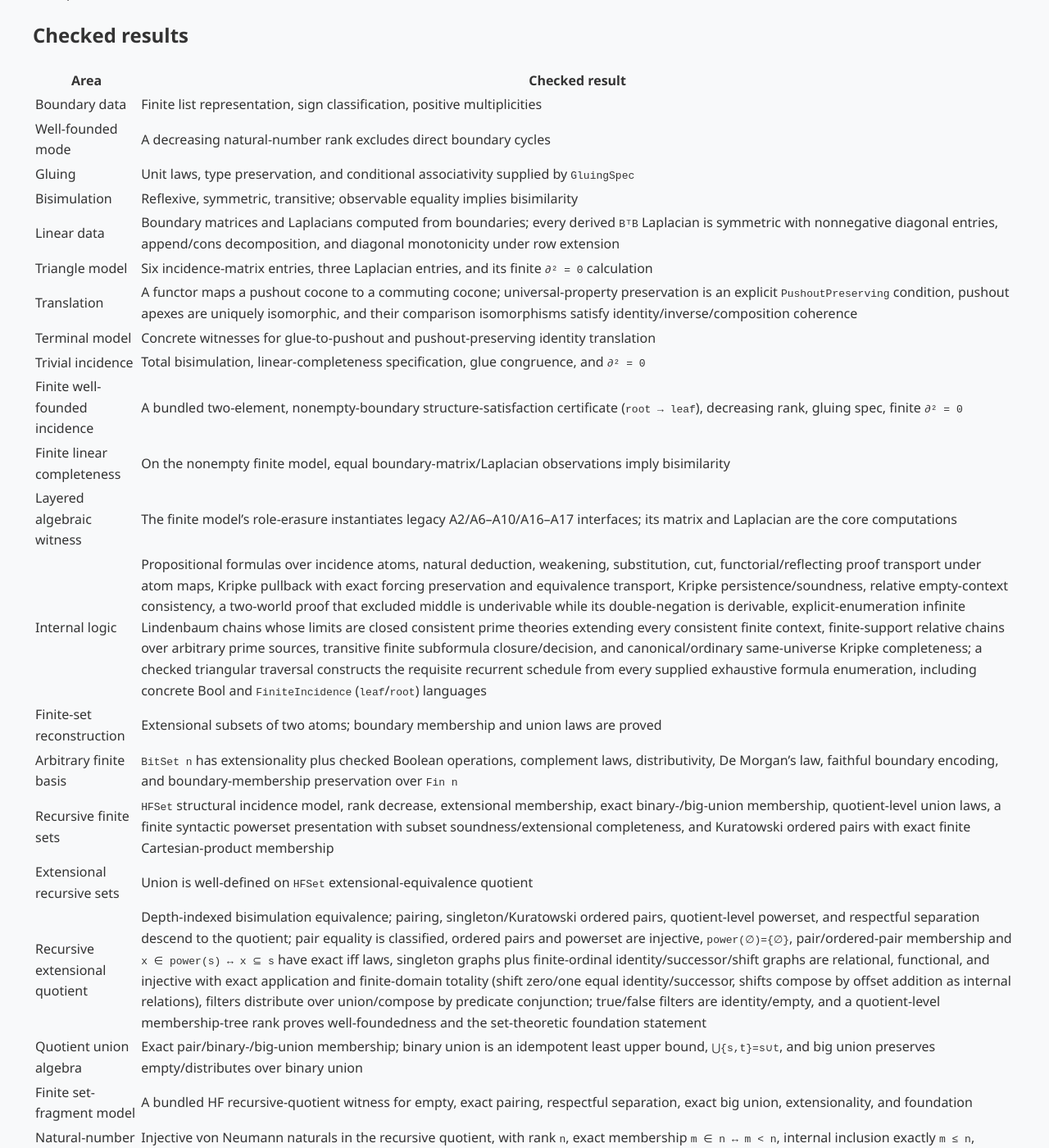
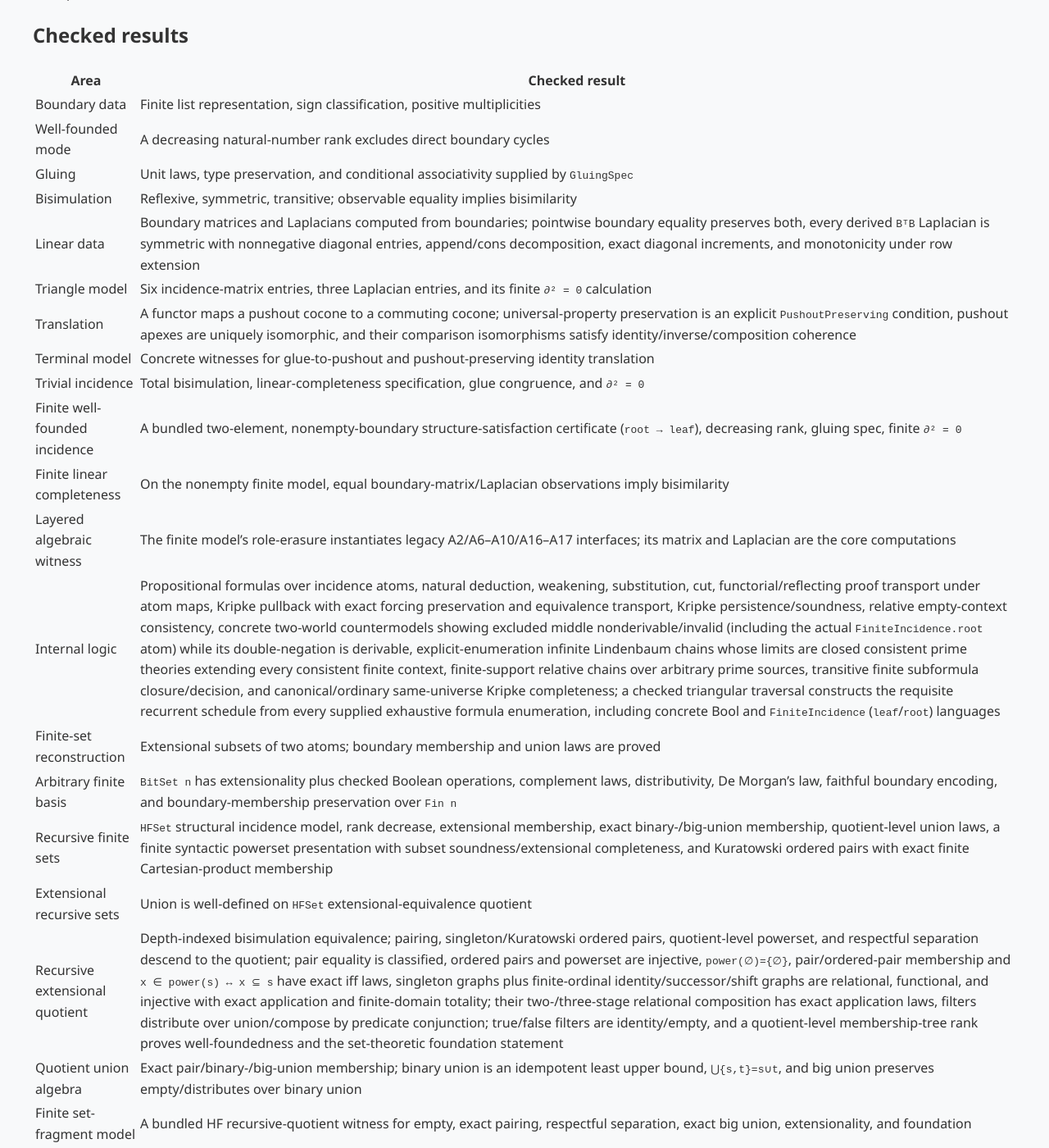
Before and after one commit to com-junkawasaki/inc, a Jekyll site: the page built from docs/verification.md, in a window 1280 px wide and 1400 px high, scrolled down 438 px. Shown: the whole window at 82% size. Built offline with Jekyll 4.4.1, drawn with Linux system fonts in a browser that asks for light colours.

Commit message:
feat(inc): strengthen constructive and linear boundaries

```diff
--- a/docs/verification.md
+++ b/docs/verification.md
@@ -18,7 +18,7 @@ the triangle example.
 | Well-founded mode | A decreasing natural-number rank excludes direct boundary cycles |
 | Gluing | Unit laws, type preservation, and conditional associativity supplied by `GluingSpec` |
 | Bisimulation | Reflexive, symmetric, transitive; observable equality implies bisimilarity |
-| Linear data | Boundary matrices and Laplacians computed from boundaries; every derived `BᵀB` Laplacian is symmetric with nonnegative diagonal entries, append/cons decomposition, and diagonal monotonicity under row extension |
+| Linear data | Boundary matrices and Laplacians computed from boundaries; pointwise boundary equality preserves both, every derived `BᵀB` Laplacian is symmetric with nonnegative diagonal entries, append/cons decomposition, exact diagonal increments, and monotonicity under row extension |
 | Triangle model | Six incidence-matrix entries, three Laplacian entries, and its finite `∂² = 0` calculation |
 | Translation | A functor maps a pushout cocone to a commuting cocone; universal-property preservation is an explicit `PushoutPreserving` condition, pushout apexes are uniquely isomorphic, and their comparison isomorphisms satisfy identity/inverse/composition coherence |
 | Terminal model | Concrete witnesses for glue-to-pushout and pushout-preserving identity translation |
@@ -26,12 +26,12 @@ the triangle example.
 | Finite well-founded incidence | A bundled two-element, nonempty-boundary structure-satisfaction certificate (`root → leaf`), decreasing rank, gluing spec, finite `∂² = 0` |
 | Finite linear completeness | On the nonempty finite model, equal boundary-matrix/Laplacian observations imply bisimilarity |
 | Layered algebraic witness | The finite model's role-erasure instantiates legacy A2/A6–A10/A16–A17 interfaces; its matrix and Laplacian are the core computations |
-| Internal logic | Propositional formulas over incidence atoms, natural deduction, weakening, substitution, cut, functorial/reflecting proof transport under atom maps, Kripke pullback with exact forcing preservation and equivalence transport, Kripke persistence/soundness, relative empty-context consistency, a two-world proof that excluded middle is underivable while its double-negation is derivable, explicit-enumeration infinite Lindenbaum chains whose limits are closed consistent prime theories extending every consistent finite context, finite-support relative chains over arbitrary prime sources, transitive finite subformula closure/decision, and canonical/ordinary same-universe Kripke completeness; a checked triangular traversal constructs the requisite recurrent schedule from every supplied exhaustive formula enumeration, including concrete Bool and `FiniteIncidence` (`leaf`/`root`) languages |
+| Internal logic | Propositional formulas over incidence atoms, natural deduction, weakening, substitution, cut, functorial/reflecting proof transport under atom maps, Kripke pullback with exact forcing preservation and equivalence transport, Kripke persistence/soundness, relative empty-context consistency, concrete two-world countermodels showing excluded middle nonderivable/invalid (including the actual `FiniteIncidence.root` atom) while its double-negation is derivable, explicit-enumeration infinite Lindenbaum chains whose limits are closed consistent prime theories extending every consistent finite context, finite-support relative chains over arbitrary prime sources, transitive finite subformula closure/decision, and canonical/ordinary same-universe Kripke completeness; a checked triangular traversal constructs the requisite recurrent schedule from every supplied exhaustive formula enumeration, including concrete Bool and `FiniteIncidence` (`leaf`/`root`) languages |
 | Finite-set reconstruction | Extensional subsets of two atoms; boundary membership and union laws are proved |
 | Arbitrary finite basis | `BitSet n` has extensionality plus checked Boolean operations, complement laws, distributivity, De Morgan's law, faithful boundary encoding, and boundary-membership preservation over `Fin n` |
 | Recursive finite sets | `HFSet` structural incidence model, rank decrease, extensional membership, exact binary-/big-union membership, quotient-level union laws, a finite syntactic powerset presentation with subset soundness/extensional completeness, and Kuratowski ordered pairs with exact finite Cartesian-product membership |
 | Extensional recursive sets | Union is well-defined on `HFSet` extensional-equivalence quotient |
-| Recursive extensional quotient | Depth-indexed bisimulation equivalence; pairing, singleton/Kuratowski ordered pairs, quotient-level powerset, and respectful separation descend to the quotient; pair equality is classified, ordered pairs and powerset are injective, `power(∅)={∅}`, pair/ordered-pair membership and `x ∈ power(s) ↔ x ⊆ s` have exact iff laws, singleton graphs plus finite-ordinal identity/successor/shift graphs are relational, functional, and injective with exact application and finite-domain totality (shift zero/one equal identity/successor, shifts compose by offset addition as internal relations), filters distribute over union/compose by predicate conjunction; true/false filters are identity/empty, and a quotient-level membership-tree rank proves well-foundedness and the set-theoretic foundation statement |
+| Recursive extensional quotient | Depth-indexed bisimulation equivalence; pairing, singleton/Kuratowski ordered pairs, quotient-level powerset, and respectful separation descend to the quotient; pair equality is classified, ordered pairs and powerset are injective, `power(∅)={∅}`, pair/ordered-pair membership and `x ∈ power(s) ↔ x ⊆ s` have exact iff laws, singleton graphs plus finite-ordinal identity/successor/shift graphs are relational, functional, and injective with exact application and finite-domain totality; their two-/three-stage relational composition has exact application laws, filters distribute over union/compose by predicate conjunction; true/false filters are identity/empty, and a quotient-level membership-tree rank proves well-foundedness and the set-theoretic foundation statement |
 | Quotient union algebra | Exact pair/binary-/big-union membership; binary union is an idempotent least upper bound, `⋃{s,t}=s∪t`, and big union preserves empty/distributes over binary union |
 | Finite set-fragment model | A bundled HF recursive-quotient witness for empty, exact pairing, respectful separation, exact big union, extensionality, and foundation |
 | Natural-number reconstruction | Injective von Neumann naturals in the recursive quotient, with rank `n`, exact membership `m ∈ n ↔ m < n`, internal inclusion exactly `m ≤ n`, equality/trichotomy, successor `n + 1 = n ∪ {n}`, `⋃(n+1)=n`, and binary union `max(m,n)` with associative/commutative/idempotent laws |
```
Also changed, not shown: README.md, 3 other files.
